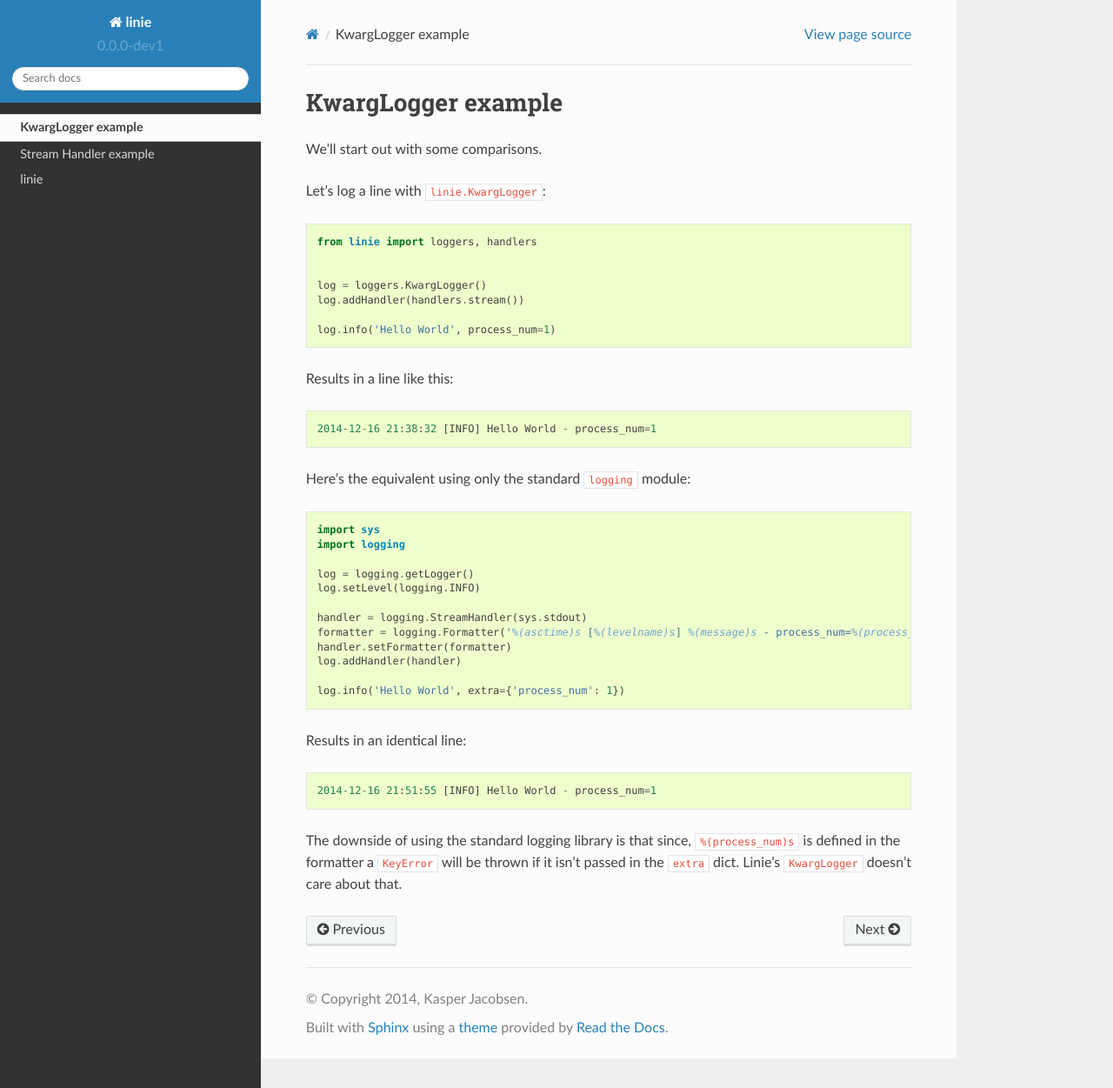
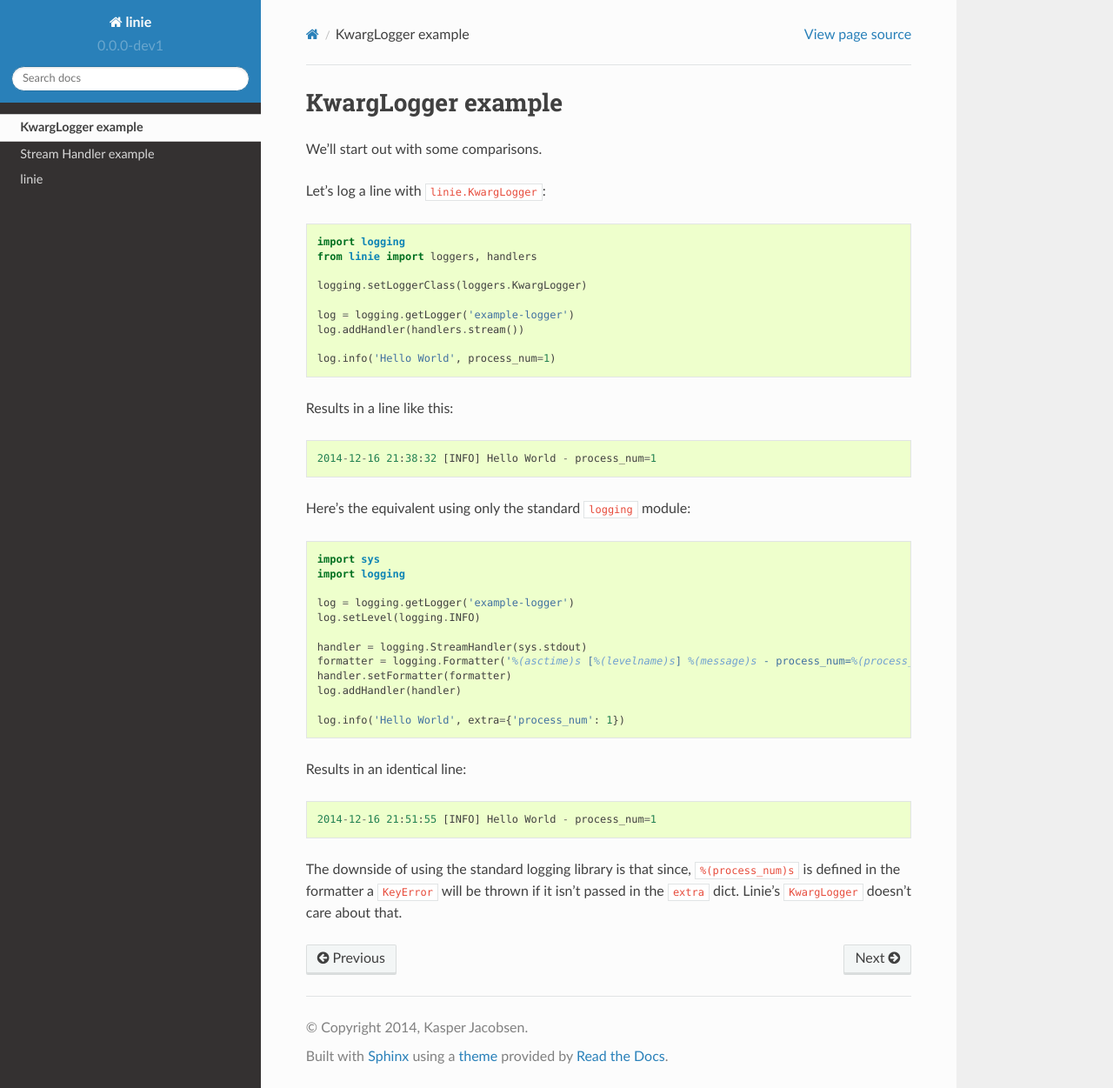
Before and after one commit to dinoshauer/linie, a Sphinx documentation site: the page built from docs/source/examples/kwarglogger.rst, in a window 1280 px wide and 1251 px high. Shown: the whole window at 87% size. Built offline with Sphinx 7.4.7 and the Read the Docs theme 2.0.0, drawn with Linux system fonts in a browser that asks for light colours.

Commit message:
Fixed examples as of this: http://stackoverflow.com/a/9317554/1075125

```diff
--- a/docs/source/examples/kwarglogger.rst
+++ b/docs/source/examples/kwarglogger.rst
@@ -5,10 +5,12 @@ We'll start out with some comparisons.
 
 Let's log a line with ``linie.KwargLogger``::
 
+    import logging
     from linie import loggers, handlers
 
+    logging.setLoggerClass(loggers.KwargLogger)
 
-    log = loggers.KwargLogger()
+    log = logging.getLogger('example-logger')
     log.addHandler(handlers.stream())
 
     log.info('Hello World', process_num=1)
@@ -22,7 +24,7 @@ Here's the equivalent using only the standard ``logging`` module::
     import sys
     import logging
 
-    log = logging.getLogger()
+    log = logging.getLogger('example-logger')
     log.setLevel(logging.INFO)
 
     handler = logging.StreamHandler(sys.stdout)
```
